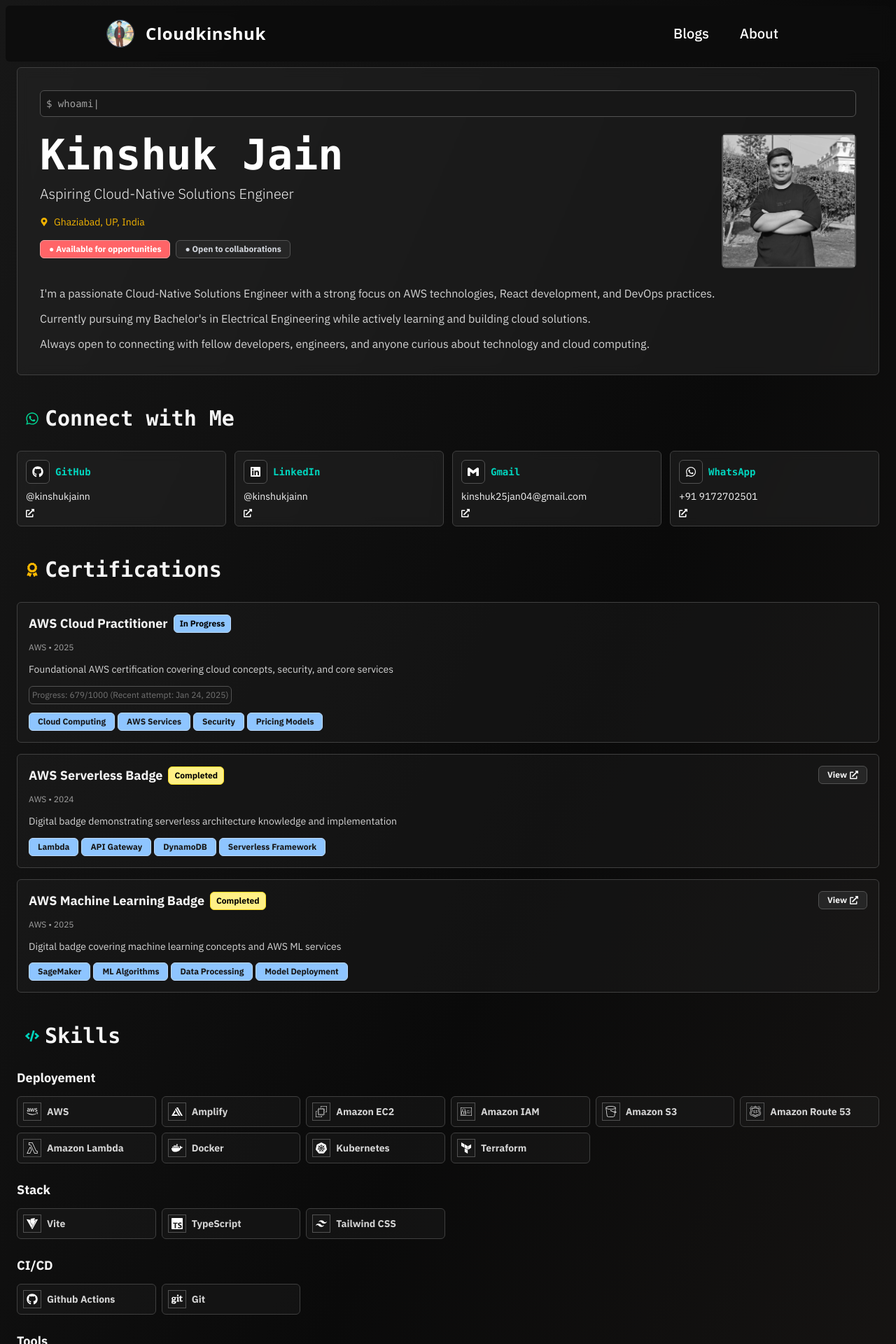
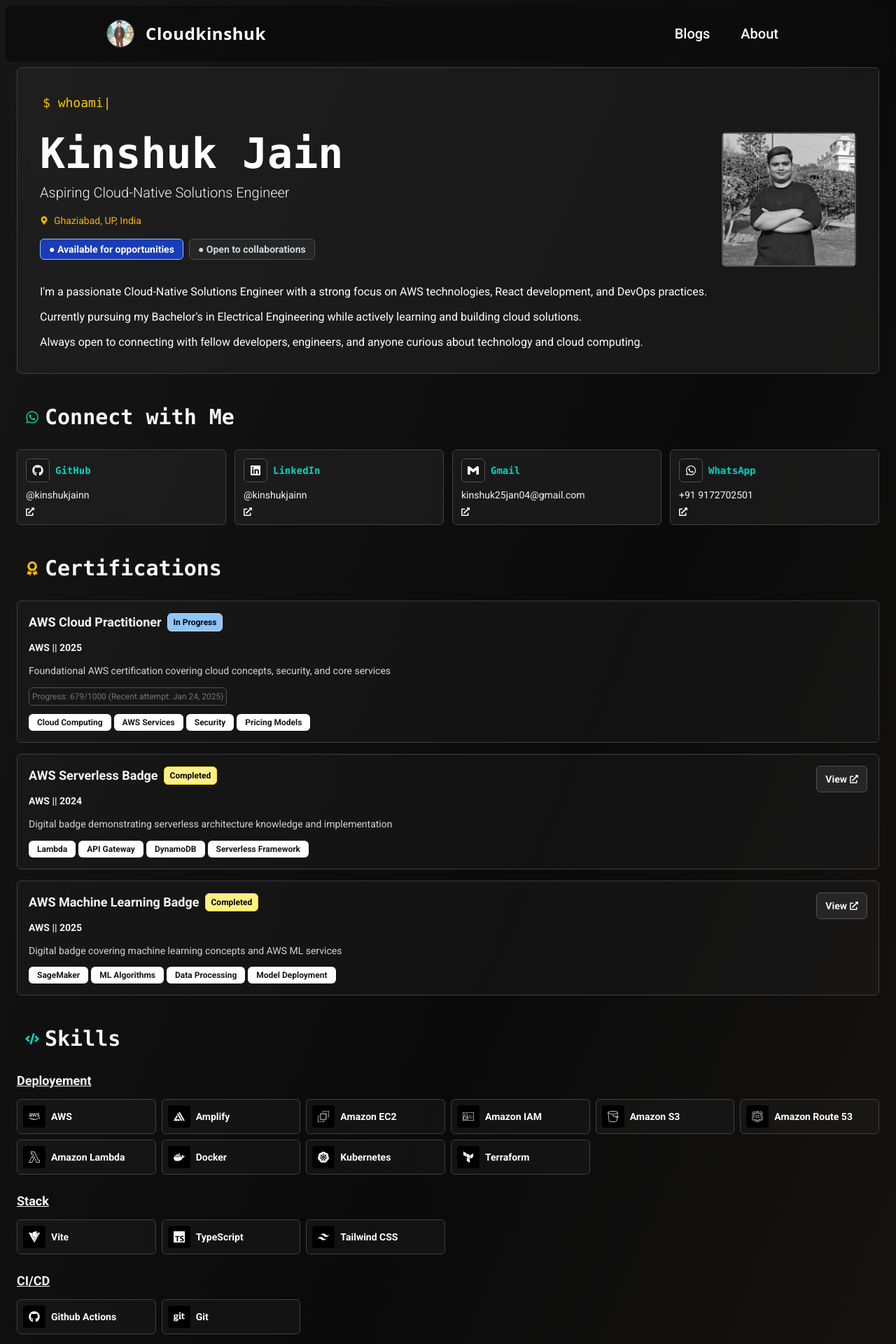
Before and after one commit to kinshukjainn/kinshukkportfolio, a React (Vite) app: page / in a window 1280 px wide. Shown: the top 1920 px of the page at 70% size. Built offline with nearby package versions, Linux system fonts and the light colour scheme.

Commit message:
refactor: remove unused social links from Footer, update styles in MainContent, and change font family in index.css

```diff
--- a/src/component-mine/Footer.tsx
+++ b/src/component-mine/Footer.tsx
@@ -1,6 +1,5 @@
 import type React from "react"
 import { FaCloud, FaGithub, FaTwitter, FaLinkedin, FaInstagram, FaEnvelope } from "react-icons/fa"
-import { MdDiamond } from "react-icons/md";
 interface SocialLink {
   icon: React.ElementType
   href: string
@@ -33,36 +32,6 @@
           {/* Action buttons */}
           <div className="flex flex-col sm:flex-row gap-4 mb-6">
             {/* Hashnode Blog Button */}
-            <a
-              href="https://blog.cloudkinshuk.in"
-              target="_blank"
-              aria-label="Hashnode Blogs"
-              rel="noopener noreferrer"
-              className="group relative px-6 py-3 bg-gradient-to-r from-black via-red-800 to-black rounded-md font-semibold text-white shadow-lg hover:shadow-xl transform hover:scale-105 transition-all duration-300 overflow-hidden"
-            >
-              <div className="absolute inset-0 bg-gradient-to-tr from-black via-blue-700 to-red-900 transition-opacity duration-300"></div>
-              <div className="relative flex items-center gap-2">
-                < MdDiamond size={20} />
-                <span>Subscribe to my Newsletter </span>
-              </div>
-              <div className="absolute inset-0 bg-black opacity-0 group-hover:opacity-10 transition-opacity duration-300"></div>
-            </a>
-
-            {/* GitHub Repo Button */}
-            <a
-              href="https://github.com/kinshukjainn/kinshukkportfolio"
-              aria-label="GitHub Repository"
-              target="_blank"
-              rel="noopener noreferrer"
-              className="group relative px-3 py-3 bg-white rounded-md font-semibold text-black  transform hover:scale-105 transition-all duration-300 overflow-hidden"
-            >
-              <div className="absolute inset-0 bg-grey-200 opacity-0 group-hover:opacity-100 transition-opacity duration-300"></div>
-              <div className="relative flex items-center gap-2">
-                <FaGithub size={20} />
-                <span>GitHub Repository</span>
-              </div>
-              <div className="absolute inset-0 bg-white opacity-0 group-hover:opacity-10 transition-opacity duration-300"></div>
-            </a>
           </div>
         </div>
 
--- a/src/component-mine/MainContent.tsx
+++ b/src/component-mine/MainContent.tsx
@@ -243,7 +243,7 @@
           <section className="pt-4">
             <div className="bg-neutral-800/50 backdrop-blur-sm border border-neutral-700 rounded-md p-4 sm:p-6 lg:p-8">
               <div className="mb-6">
-                <div className="text-neutral-400 text-xs sm:text-sm mb-3 font-mono bg-neutral-900 p-2 border border-neutral-600 rounded-md">
+                <div className="text-yellow-400 text-lg sm:text-lg mb-3 font-mono  p-1">
                   {typedText}
                   <span className="animate-pulse">|</span>
                 </div>
@@ -264,10 +264,10 @@
                   </div>
 
                   <div className="flex flex-wrap gap-2">
-                    <span className="px-3 py-1 bg-red-400 text-white text-xs font-bold border border-red-300 rounded-md">
+                    <span className="px-3 py-1 bg-blue-800 text-white text-sm font-semibold border border-blue-300 rounded-md">
                       ● {CONFIG.personal.availability}
                     </span>
-                    <span className="px-3 py-1 bg-neutral-800 text-gray-300 text-xs font-bold border border-neutral-600 rounded-md">
+                    <span className="px-3 py-1 bg-neutral-800 text-gray-300 text-sm font-bold border border-neutral-600 rounded-md">
                       ● {CONFIG.personal.status}
                     </span>
                   </div>
@@ -284,7 +284,7 @@
                 </div>
               </div>
 
-              <div className="mt-6 space-y-3 text-neutral-300 leading-relaxed">
+              <div className="mt-6 space-y-3 text-white leading-relaxed">
                 {CONFIG.personal.bio.map((paragraph, index) => (
                   <p key={index} className="text-sm sm:text-base">
                     {paragraph}
@@ -353,8 +353,8 @@
                           {cert.status}
                         </span>
                       </div>
-                      <p className="text-neutral-400 text-xs">
-                        {cert.organization} • {cert.year}
+                      <p className="text-neutral-100 text-sm font-semibold">
+                        {cert.organization} || {cert.year}
                       </p>
                       <p className="text-neutral-300 text-sm leading-relaxed">{cert.description}</p>
                       {cert.progress && (
@@ -366,7 +366,7 @@
                         {cert.skills.map((skill, skillIndex) => (
                           <span
                             key={skillIndex}
-                            className="px-3 py-1 bg-blue-300 text-neutral-900 text-xs font-bold border rounded-md border-blue-200"
+                            className="px-3 py-1 bg-white text-neutral-900 text-xs font-bold rounded-md"
                           >
                             {skill}
                           </span>
@@ -378,7 +378,7 @@
                         href={cert.url}
                         target="_blank"
                         rel="noopener noreferrer"
-                        className="inline-flex items-center gap-1 px-3 py-1 text-neutral-100 bg-neutral-800 hover:bg-neutral-700 border rounded-md w-max border-neutral-600 hover:border-neutral-500 transition-all duration-200 text-xs font-bold"
+                        className="inline-flex items-center gap-1 px-3 py-2 text-neutral-100 bg-neutral-800 hover:bg-neutral-700 border rounded-md w-max border-neutral-600 hover:border-neutral-500 transition-all duration-200 text-sm font-bold"
                       >
                         View
                         <FaExternalLinkAlt className="w-3 h-3" />
@@ -401,7 +401,7 @@
             <div className="space-y-6">
               {Object.entries(CONFIG.skills).map(([category, skills]) => (
                 <div key={category} className="space-y-3">
-                  <h4 className="text-lg font-bold text-neutral-100   ">
+                  <h4 className="text-lg font-bold underline text-neutral-100   ">
                     {category}
                   </h4>
                   <div className="grid grid-cols-2 sm:grid-cols-3 md:grid-cols-4 lg:grid-cols-5 xl:grid-cols-6 gap-2">
@@ -412,10 +412,10 @@
                           key={skillIndex}
                           className="flex items-center rounded-md gap-2 p-2 bg-neutral-800/30 border  border-neutral-700 hover:bg-neutral-800/50 transition-colors duration-200"
                         >
-                          <div className="p-1 bg-neutral-900 border border-neutral-600">
+                          <div className="p-2 bg-black rounded">
                             <Icon className="w-4 h-4 text-white" />
                           </div>
-                          <span className="text-xs sm:text-sm text-neutral-300 font-bold truncate">{skill.name}</span>
+                          <span className="text-sm sm:text-sm text-white font-bold truncate">{skill.name}</span>
                         </div>
                       )
                     })}
@@ -476,7 +476,7 @@
                         {project.technologies.map((tech, techIndex) => (
                           <span
                             key={techIndex}
-                            className="px-2 py-1 bg-yellow-200 text-neutral-900 text-xs font-bold border rounded-md border-yellow-100"
+                            className="px-2 py-1 bg-white text-neutral-900 text-xs font-bold border rounded-md border-yellow-100"
                           >
                             {tech}
                           </span>
@@ -490,7 +490,7 @@
                           href={project.links.live}
                           target="_blank"
                           rel="noopener noreferrer"
-                          className="inline-flex items-center gap-1 px-3 py-1 bg-neutral-800 border border-neutral-600 text-neutral-100 hover:bg-neutral-700 hover:border-neutral-500 transition-all duration-200 text-xs font-bold"
+                          className="inline-flex items-center gap-1 px-3 py-2 bg-neutral-800 border rounded-md border-neutral-600 text-neutral-100 hover:bg-neutral-700 hover:border-neutral-500 transition-all duration-200 text-sm font-bold"
                         >
                           <FaGlobe className="w-3 h-3" />
                           Live Demo
--- a/src/index.css
+++ b/src/index.css
@@ -16,7 +16,7 @@
 }
 
 body {
-  font-family: "IBM Plex Sans", sans-serif;
+  font-family: "Roboto", sans-serif;
   margin: 0;
   padding: 0;
   -webkit-user-select: none;
```
